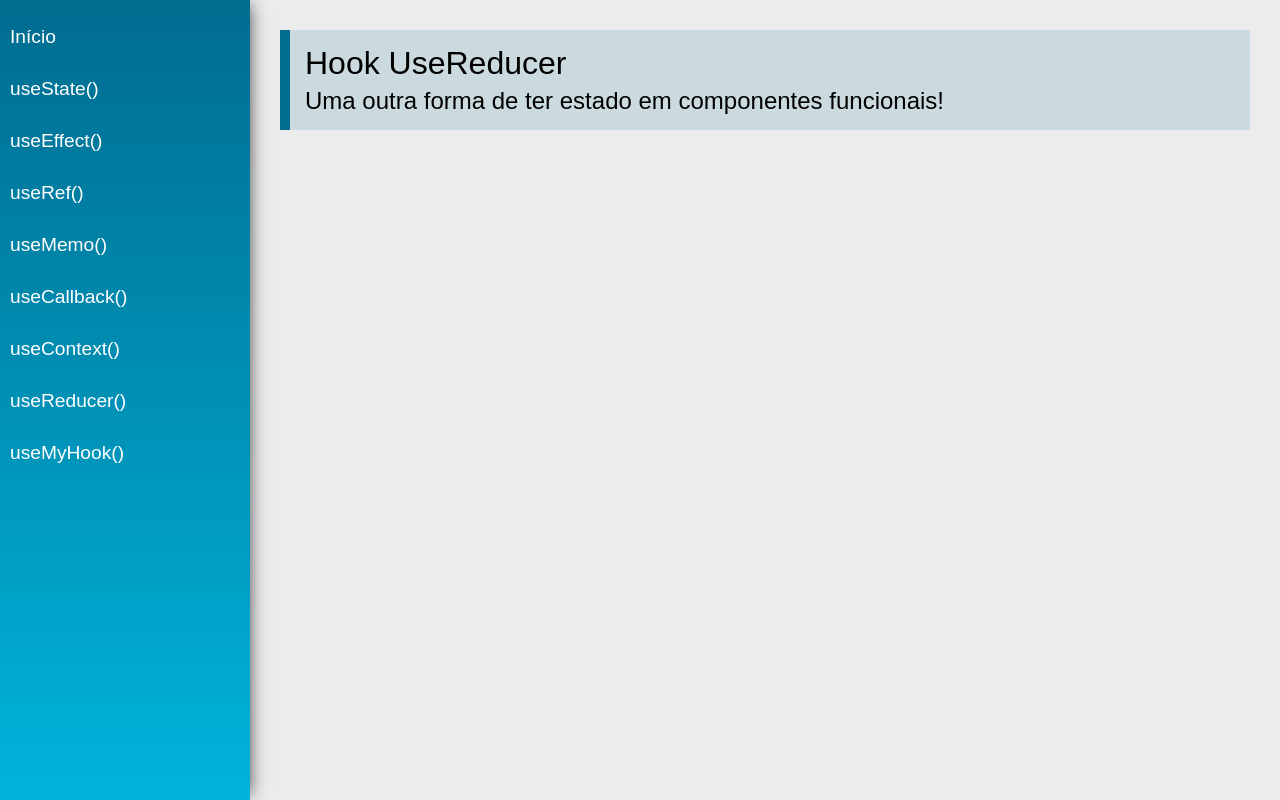
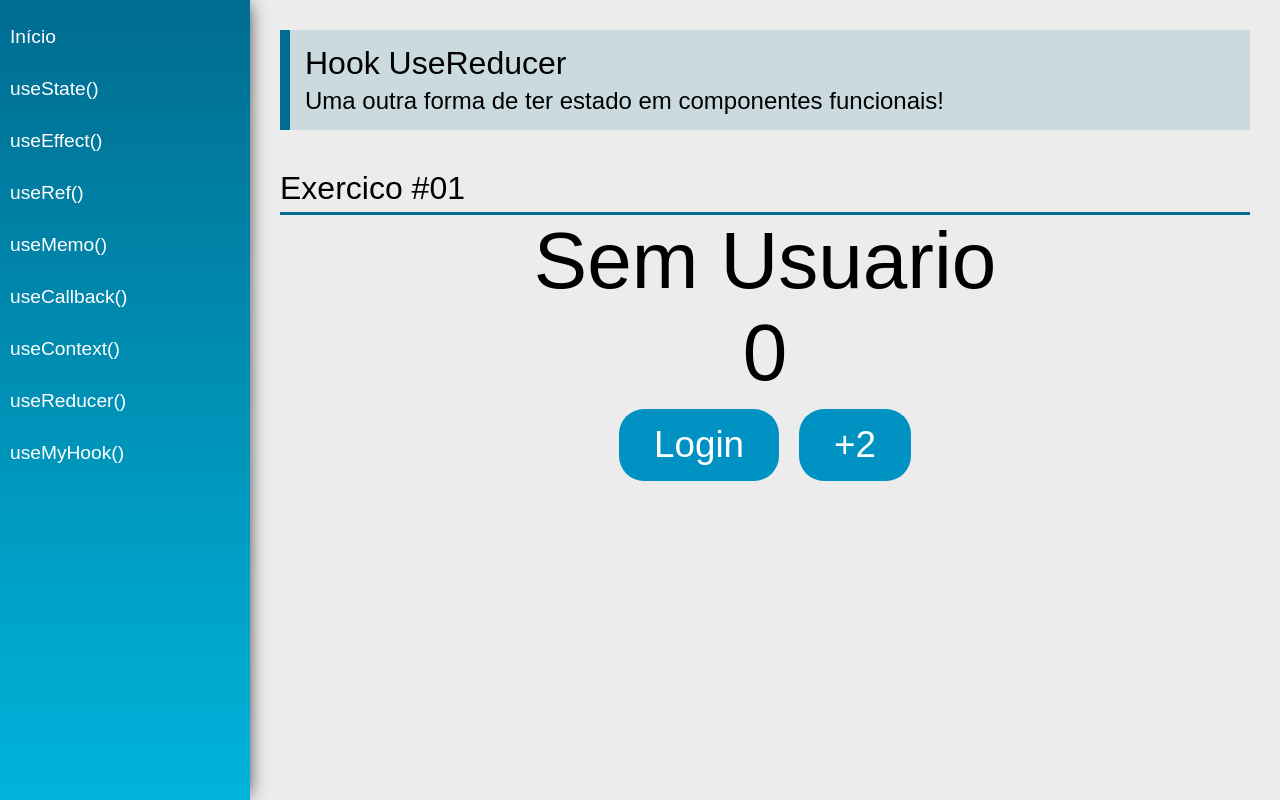
Before and after one commit to Smooke09/React-Hooks, a React (Create React App) app: page /useReducer in a window 1280 px wide. Built offline with nearby package versions, Linux system fonts and the light colour scheme.

Commit message:
useReducer

```diff
--- a/src/views/examples/UseReducer.jsx
+++ b/src/views/examples/UseReducer.jsx
@@ -1,19 +1,61 @@
-import React from 'react'
-import PageTitle from '../../components/layout/PageTitle'
+import React, { useReducer } from "react";
+import PageTitle from "../../components/layout/PageTitle";
+import SectionTitle from "../../components/layout/SectionTitle";
 
-const initialState =  {
+const initialState = {
+  cart: [],
+  products: [],
+  user: null,
+  //foco...
+  number: 0,
+};
 
+function reducer(state, action) {
+  switch (action.type) {
+    case "number_add2":
+      return { ...state, number: state.number + 2 };
+    case "login":
+      return { ...state, user: { name: action.payload } };
+    default:
+      return state;
+  }
 }
 
 const UseReducer = (props) => {
+  const [state, dispatch] = useReducer(reducer, initialState);
+
   return (
     <div className="UseReducer">
       <PageTitle
         title="Hook UseReducer"
         subtitle="Uma outra forma de ter estado em componentes funcionais!"
       />
+      <SectionTitle title="Exercico #01" />
+      <div className="center">
+        {state.user ? (
+          <span className="text">{state.user.name}</span>
+        ) : (
+          <span className="text">Sem Usuario</span>
+        )}
+
+        <span className="text">{state.number}</span>
+        <div>
+          <button
+            className="btn"
+            onClick={() => dispatch({ type: "login", payload: "Maria" })}
+          >
+            Login
+          </button>
+          <button
+            className="btn"
+            onClick={() => dispatch({ type: "number_add2" })}
+          >
+            +2
+          </button>
         </div>
-    )
-}
+      </div>
+    </div>
+  );
+};
 
-export default UseReducer
+export default UseReducer;
```
Lines whose indentation alone changed are shown as unchanged.
